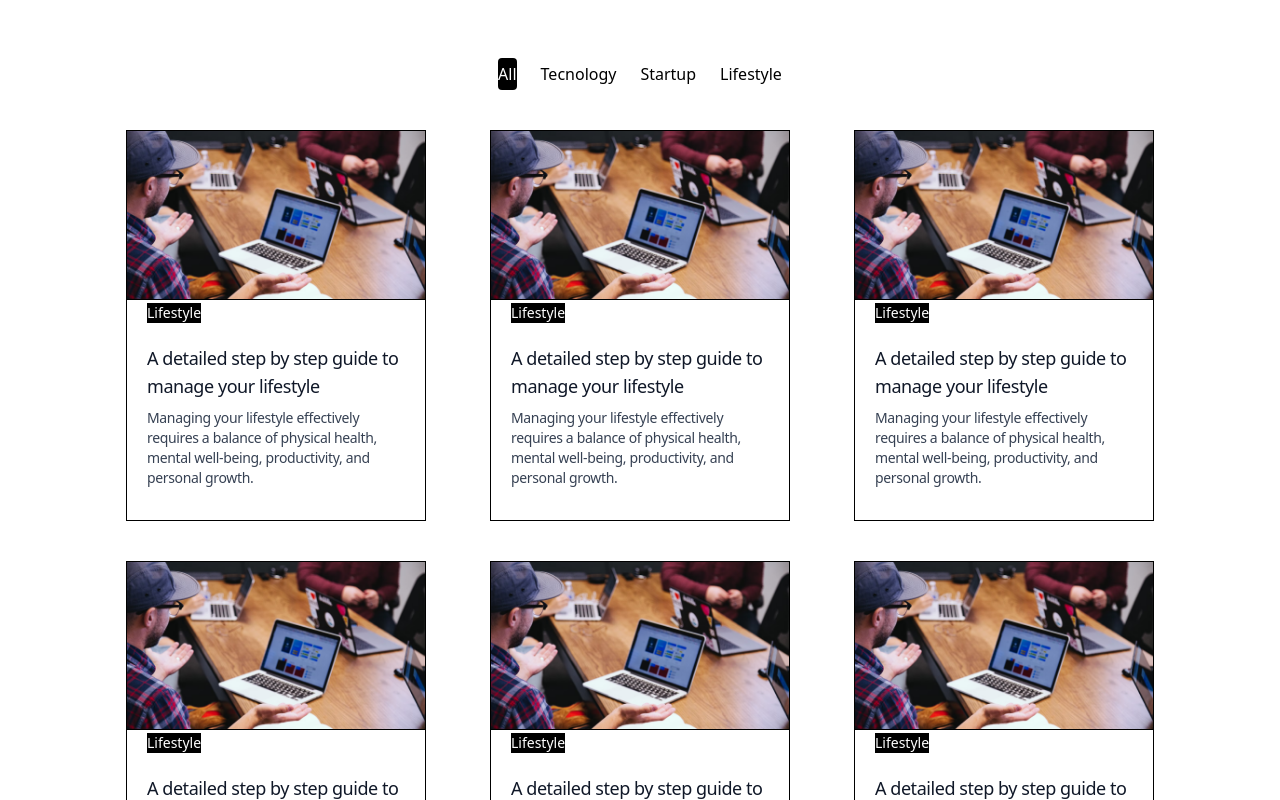
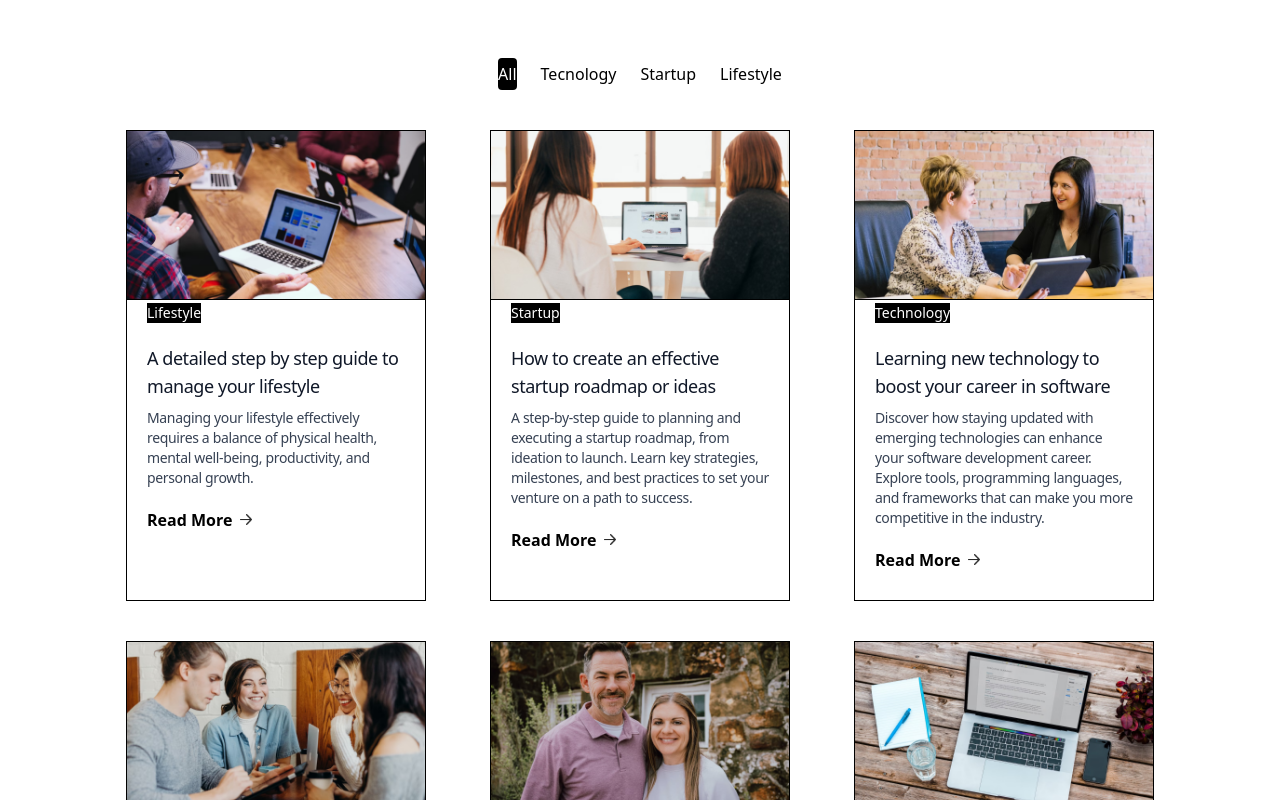
Before and after one commit to nadunthilina/-Full-Stack-Blog-App, a Next.js app in the folder next-blog-app/: page / in a window 1280 px wide. Shown: the part 820-1620 px from the top of the page. Built offline with nearby package versions, Linux system fonts and the light colour scheme.

Commit message:
add title,description,category,image

```diff
--- a/next-blog-app/Components/BlogItem.jsx
+++ b/next-blog-app/Components/BlogItem.jsx
@@ -1,16 +1,19 @@
 "use client";
-import { blog_data } from "@/Assets/assets";
+import { assets, blog_data } from "@/Assets/assets";
 import Image from "next/image";
 import React from "react";
 
-export default function BlogItem() {
+export default function BlogItem({title,description,category,image}) {
   return (
     <div className="max-w-[330px] sm:max-w-[300px] bg-white border border-black">
-      <Image src={blog_data[0].image} alt="" width={400} height={400} className="border-b border-black" />
-      <p className="ml-5 mt-5vpx-1 inline-block bg-black text-white text-sm">{blog_data[0].category}</p>
+      <Image src={image} alt="" width={400} height={400} className="border-b border-black" />
+      <p className="ml-5 mt-5vpx-1 inline-block bg-black text-white text-sm">{category}</p>
       <div className="p-5">
-        <h5 className="mb-2 text-lg font-medium tracking-tight text-gray-900">{blog_data[0].title}</h5>
-        <p className="mb-3 text-sm tracking-tight text-gray-700">{blog_data[0].description}</p>
+        <h5 className="mb-2 text-lg font-medium tracking-tight text-gray-900">{title}</h5>
+        <p className="mb-3 text-sm tracking-tight text-gray-700">{description}</p>
+        <div className="inline-flex items-center py-2 font-semibold text-center">
+          Read More <Image  src={assets.arrow} className="ml-2" alt='' width={12}/>
+        </div>
       </div>
     </div>
   );
```
